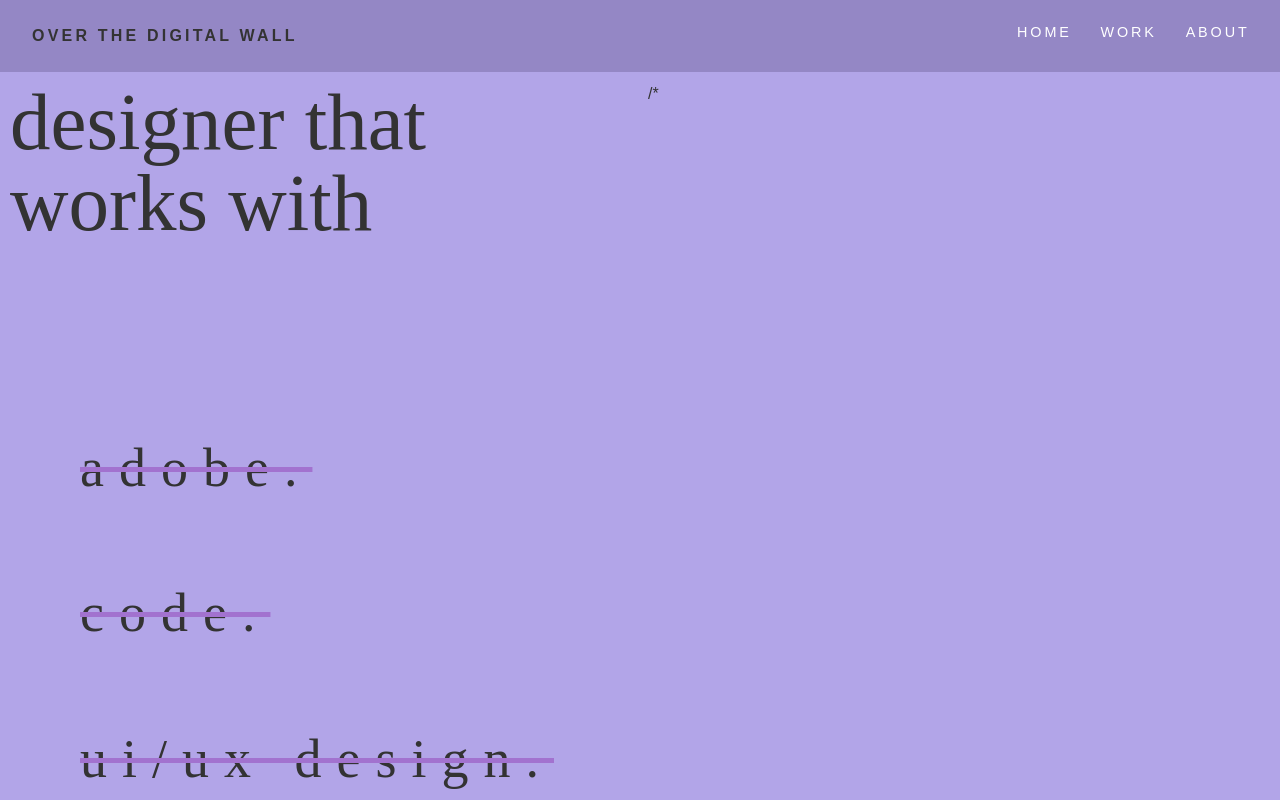
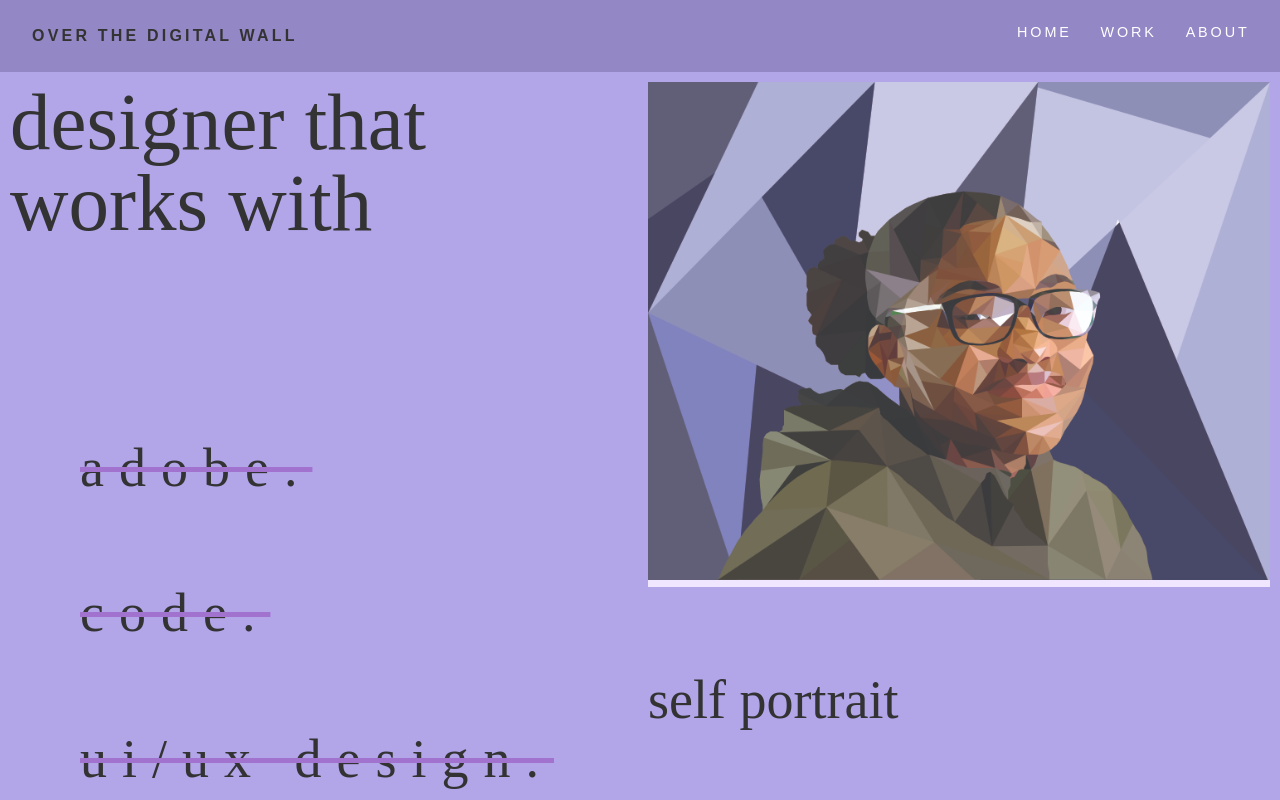
Before and after one commit to aaliyah-web/portfolio, an Eleventy site: page src/index.md in a window 1280 px wide. Shown: the top 800 px of the page. Built offline with nearby package versions, Linux system fonts and the light colour scheme; Eleventy itself is replaced by a stand-in of ours; files that its build step writes are made by us from their sources.

Commit message:
change lol

```diff
--- a/src/index.md
+++ b/src/index.md
@@ -17,7 +17,7 @@ tags: navItem
   </div>
  </div>
 
-/* <div class="image-text">
+ <div class="image-text">
 <div class="layout">
 <img src="/images/selfportait.jpg" width="800" height="700">
  </div>
```
